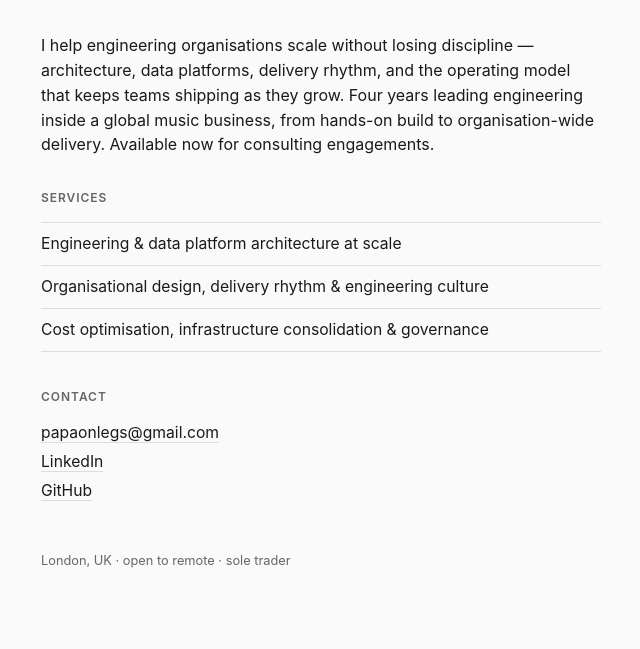
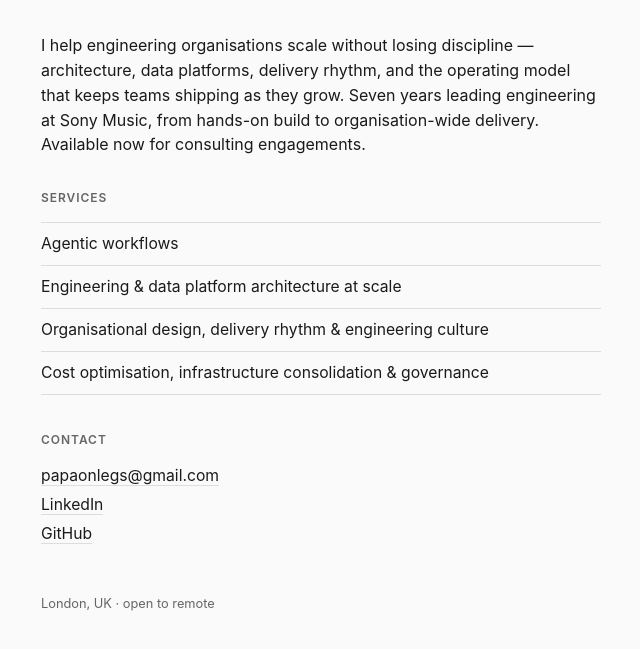
Before and after one commit to papaonlegs/papaonlegs, a plain HTML site: page index.html in a window 1280 px wide. Shown: the part 169-818 px from the top of the page, without its empty margins (319-959 px from the left). Drawn offline with Linux system fonts and the light colour scheme.

Commit message:
Adjust wording

```diff
--- a/index.html
+++ b/index.html
@@ -102,13 +102,14 @@
   <p class="intro">
     I help engineering organisations scale without losing discipline —
     architecture, data platforms, delivery rhythm, and the operating
-    model that keeps teams shipping as they grow. Four years leading
-    engineering inside a global music business, from hands-on build to
+    model that keeps teams shipping as they grow. Seven years leading
+    engineering at Sony Music, from hands-on build to
     organisation-wide delivery. Available now for consulting engagements.
   </p>
 
   <h2>Services</h2>
   <ul class="services">
+    <li>Agentic workflows</li>
     <li>Engineering &amp; data platform architecture at scale</li>
     <li>Organisational design, delivery rhythm &amp; engineering culture</li>
     <li>Cost optimisation, infrastructure consolidation &amp; governance</li>
@@ -121,7 +122,7 @@
     <div><a href="https://github.com/papaonlegs">GitHub</a></div>
   </div>
 
-  <footer>London, UK &middot; open to remote &middot; sole trader</footer>
+  <footer>London, UK &middot; open to remote</footer>
 </main>
 </body>
 </html>
```
